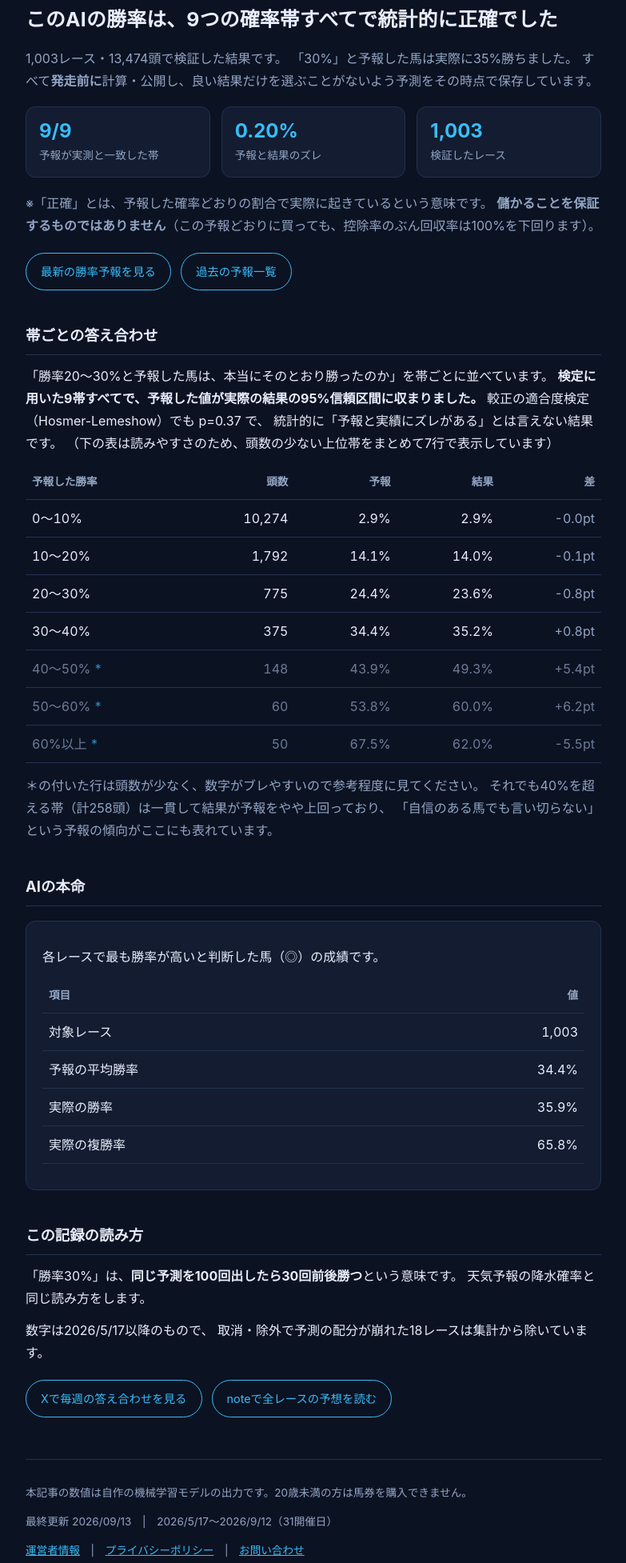
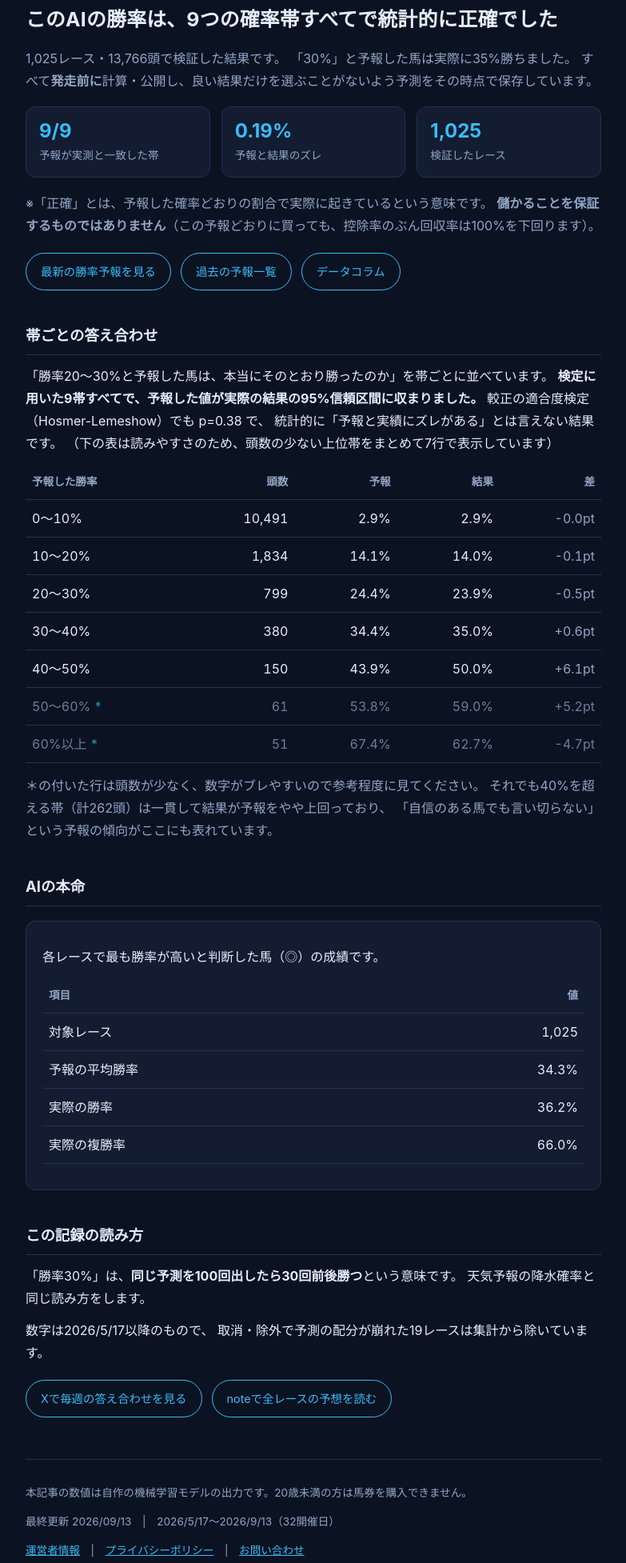
Before and after one commit to akiaki4646/akiaki4646.github.io, a plain HTML site: page index.html in a window 1280 px wide. Shown: the part 442-2396 px from the top of the page at 80% size, without its empty margins (248-1031 px from the left). Drawn offline with Linux system fonts and the light colour scheme.

Commit message:
add: データコラムを公開

```diff
--- a/index.html
+++ b/index.html
@@ -3,10 +3,10 @@
 <meta charset="utf-8">
 <meta name="viewport" content="width=device-width,initial-scale=1">
 <title>勝率予報 — 競馬AIの答え合わせ</title>
-<meta name="description" content="1,003レース13,474頭で検証。9つの確率帯すべてで予報と実績が統計的に一致しました。">
+<meta name="description" content="1,025レース13,766頭で検証。9つの確率帯すべてで予報と実績が統計的に一致しました。">
 <meta property="og:type" content="website">
 <meta property="og:title" content="勝率予報 — AIの勝率は9帯すべてで正確でした">
-<meta property="og:description" content="1,003レース13,474頭で検証。9つの確率帯すべてで予報と実績が統計的に一致しました。">
+<meta property="og:description" content="1,025レース13,766頭で検証。9つの確率帯すべてで予報と実績が統計的に一致しました。">
 <meta property="og:url" content="https://akiaki4646.github.io/">
 <meta property="og:image" content="https://akiaki4646.github.io/ogp_default.png">
 <meta name="twitter:card" content="summary_large_image">
@@ -52,14 +52,14 @@ footer{margin-top:52px;padding-top:18px;border-top:1px solid var(--line);
 <header><img src="header.png" alt="競馬に、降水確率を。"></header>
 
 <h1>このAIの勝率は、9つの確率帯すべてで統計的に正確でした</h1>
-<p class="lead">1,003レース・13,474頭で検証した結果です。
+<p class="lead">1,025レース・13,766頭で検証した結果です。
 「30%」と予報した馬は実際に35%勝ちました。
 すべて<strong>発走前に</strong>計算・公開し、良い結果だけを選ぶことがないよう予測をその時点で保存しています。</p>
 
 <div class="kpi">
   <div><b>9/9</b><span>予報が実測と一致した帯</span></div>
-  <div><b>0.20%</b><span>予報と結果のズレ</span></div>
-  <div><b>1,003</b><span>検証したレース</span></div>
+  <div><b>0.19%</b><span>予報と結果のズレ</span></div>
+  <div><b>1,025</b><span>検証したレース</span></div>
 </div>
 <p class="lead">※「正確」とは、予報した確率どおりの割合で実際に起きているという意味です。
 <strong>儲かることを保証するものではありません</strong>（この予報どおりに買っても、控除率のぶん回収率は100%を下回ります）。</p>
@@ -67,19 +67,20 @@ footer{margin-top:52px;padding-top:18px;border-top:1px solid var(--line);
 <div class="follow">
   <a href="race/20260913.html">最新の勝率予報を見る</a>
   <a href="race/index.html">過去の予報一覧</a>
+  <a href="column/index.html">データコラム</a>
 </div>
 
 <h2>帯ごとの答え合わせ</h2>
 <p>「勝率20〜30%と予報した馬は、本当にそのとおり勝ったのか」を帯ごとに並べています。
 <strong>検定に用いた9帯すべてで、予報した値が実際の結果の95%信頼区間に収まりました。</strong>
-較正の適合度検定（Hosmer-Lemeshow）でも p=0.37 で、
+較正の適合度検定（Hosmer-Lemeshow）でも p=0.38 で、
 統計的に「予報と実績にズレがある」とは言えない結果です。
 （下の表は読みやすさのため、頭数の少ない上位帯をまとめて7行で表示しています）</p>
 <table>
 <thead><tr><th>予報した勝率</th><th>頭数</th><th>予報</th><th>結果</th><th>差</th></tr></thead>
-<tbody><tr><td>0〜10%</td><td>10,274</td><td>2.9%</td><td>2.9%</td><td class='gap'>-0.0pt</td></tr><tr><td>10〜20%</td><td>1,792</td><td>14.1%</td><td>14.0%</td><td class='gap'>-0.1pt</td></tr><tr><td>20〜30%</td><td>775</td><td>24.4%</td><td>23.6%</td><td class='gap'>-0.8pt</td></tr><tr><td>30〜40%</td><td>375</td><td>34.4%</td><td>35.2%</td><td class='gap'>+0.8pt</td></tr><tr class='thin'><td>40〜50%</td><td>148</td><td>43.9%</td><td>49.3%</td><td class='gap'>+5.4pt</td></tr><tr class='thin'><td>50〜60%</td><td>60</td><td>53.8%</td><td>60.0%</td><td class='gap'>+6.2pt</td></tr><tr class='thin'><td>60%以上</td><td>50</td><td>67.5%</td><td>62.0%</td><td class='gap'>-5.5pt</td></tr></tbody></table>
+<tbody><tr><td>0〜10%</td><td>10,491</td><td>2.9%</td><td>2.9%</td><td class='gap'>-0.0pt</td></tr><tr><td>10〜20%</td><td>1,834</td><td>14.1%</td><td>14.0%</td><td class='gap'>-0.1pt</td></tr><tr><td>20〜30%</td><td>799</td><td>24.4%</td><td>23.9%</td><td class='gap'>-0.5pt</td></tr><tr><td>30〜40%</td><td>380</td><td>34.4%</td><td>35.0%</td><td class='gap'>+0.6pt</td></tr><tr><td>40〜50%</td><td>150</td><td>43.9%</td><td>50.0%</td><td class='gap'>+6.1pt</td></tr><tr class='thin'><td>50〜60%</td><td>61</td><td>53.8%</td><td>59.0%</td><td class='gap'>+5.2pt</td></tr><tr class='thin'><td>60%以上</td><td>51</td><td>67.4%</td><td>62.7%</td><td class='gap'>-4.7pt</td></tr></tbody></table>
 <p class="lead">＊の付いた行は頭数が少なく、数字がブレやすいので参考程度に見てください。
-それでも40%を超える帯（計258頭）は一貫して結果が予報をやや上回っており、
+それでも40%を超える帯（計262頭）は一貫して結果が予報をやや上回っており、
 「自信のある馬でも言い切らない」という予報の傾向がここにも表れています。</p>
 
 <h2>AIの本命</h2>
@@ -88,10 +89,10 @@ footer{margin-top:52px;padding-top:18px;border-top:1px solid var(--line);
 <table>
 <thead><tr><th>項目</th><th>値</th></tr></thead>
 <tbody>
-<tr><td>対象レース</td><td>1,003</td></tr>
-<tr><td>予報の平均勝率</td><td>34.4%</td></tr>
-<tr><td>実際の勝率</td><td>35.9%</td></tr>
-<tr><td>実際の複勝率</td><td>65.8%</td></tr>
+<tr><td>対象レース</td><td>1,025</td></tr>
+<tr><td>予報の平均勝率</td><td>34.3%</td></tr>
+<tr><td>実際の勝率</td><td>36.2%</td></tr>
+<tr><td>実際の複勝率</td><td>66.0%</td></tr>
 </tbody></table>
 </div>
 
@@ -99,7 +100,7 @@ footer{margin-top:52px;padding-top:18px;border-top:1px solid var(--line);
 <p>「勝率30%」は、<strong>同じ予測を100回出したら30回前後勝つ</strong>という意味です。
 天気予報の降水確率と同じ読み方をします。</p>
 <p>数字は2026/5/17以降のもので、
-取消・除外で予測の配分が崩れた18レースは集計から除いています。</p>
+取消・除外で予測の配分が崩れた19レースは集計から除いています。</p>
 
 <div class="follow">
   <a href="https://x.com/shoritsu_yoho">Xで毎週の答え合わせを見る</a>
@@ -108,7 +109,7 @@ footer{margin-top:52px;padding-top:18px;border-top:1px solid var(--line);
 
 <footer>
 <p>本記事の数値は自作の機械学習モデルの出力です。20歳未満の方は馬券を購入できません。</p>
-<p>最終更新 2026/09/13　|　2026/5/17〜2026/9/12（31開催日）</p>
+<p>最終更新 2026/09/13　|　2026/5/17〜2026/9/13（32開催日）</p>
 <p><a href="about.html">運営者情報</a>　|　<a href="privacy.html">プライバシーポリシー</a>　|　<a href="contact.html">お問い合わせ</a></p>
 </footer>
 </div></body></html>
```
